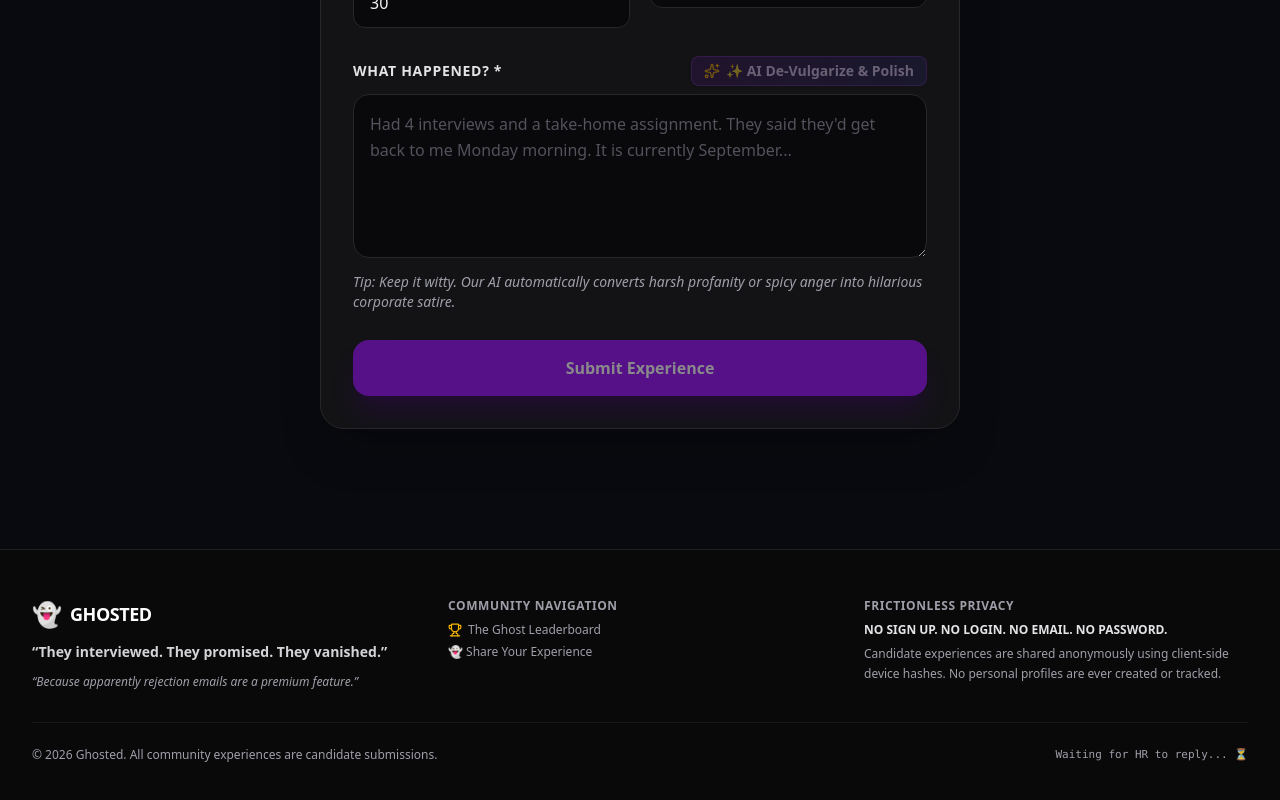
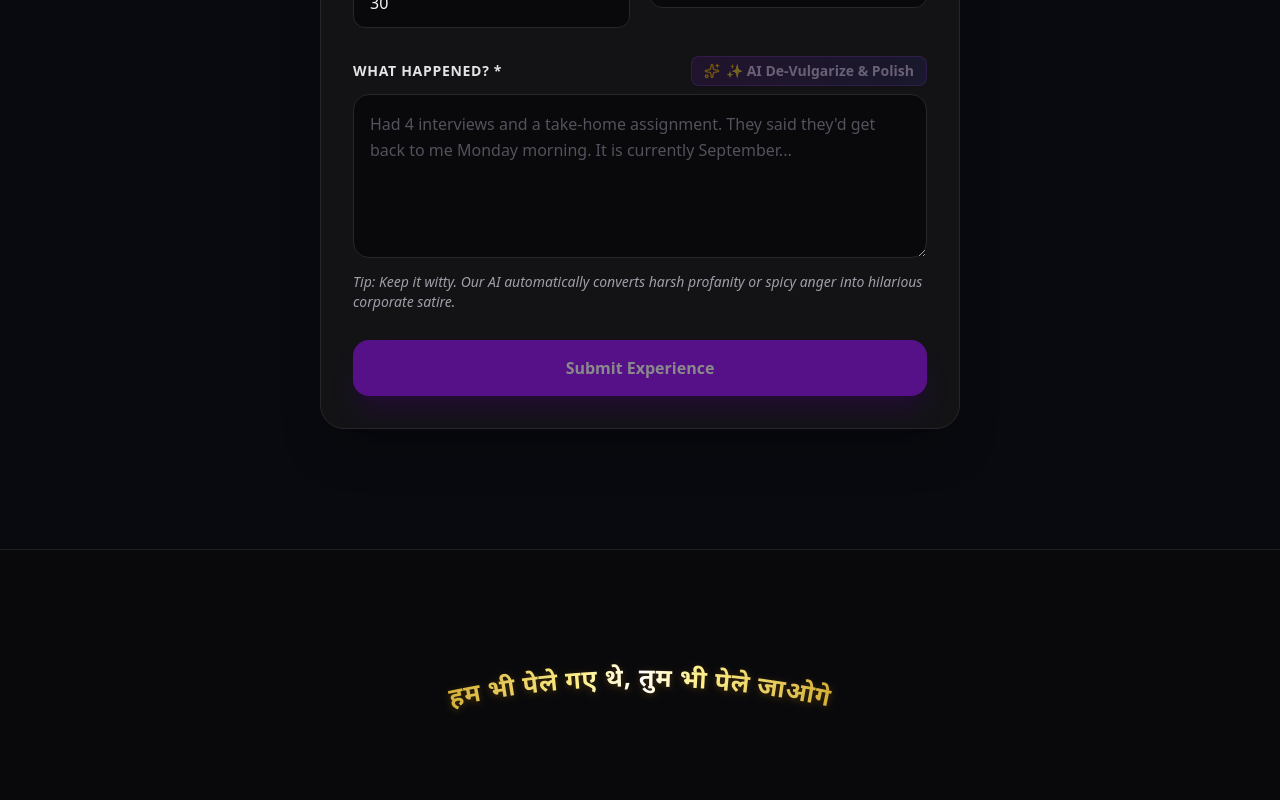
Before and after one commit to Aviral-Saxenaa/fun-project, a Next.js app: page /submit in a window 1280 px wide. Shown: the part 1224-2024 px from the top of the page. Built offline with nearby package versions, Linux system fonts and the light colour scheme.

Commit message:
refactor: simplify footer component
Remove unused imports and reduce boilerplate code for a cleaner layout.

```diff
--- a/src/components/Footer.tsx
+++ b/src/components/Footer.tsx
@@ -1,74 +1,58 @@
 import React from "react";
-import Link from "next/link";
-import { Trophy } from "lucide-react";
 
 export function Footer() {
   return (
-    <footer className="border-t border-zinc-800/80 bg-zinc-950/90 mt-20">
-      <div className="max-w-7xl mx-auto px-4 sm:px-6 lg:px-8 py-12">
-        <div className="grid grid-cols-1 md:grid-cols-3 gap-8 mb-8">
-          {/* Brand & philosophy */}
-          <div className="space-y-3">
-            <div className="flex items-center gap-2">
-              <span className="text-2xl">👻</span>
-              <span className="font-black text-lg tracking-tight text-white">GHOSTED</span>
-            </div>
-            <p className="text-sm font-semibold text-zinc-300">
-              &ldquo;They interviewed. They promised. They vanished.&rdquo;
-            </p>
-            <p className="text-xs text-zinc-400 italic">
-              &ldquo;Because apparently rejection emails are a premium feature.&rdquo;
-            </p>
-          </div>
+    <footer className="border-t border-zinc-800/80 bg-zinc-950 mt-20 py-16 px-4 flex items-center justify-center overflow-hidden">
+      <div className="w-full max-w-2xl mx-auto flex items-center justify-center">
+        <svg
+          viewBox="0 0 720 160"
+          className="w-full h-auto select-none overflow-visible"
+          aria-label="हम भी पेले गए थे, तुम भी पेले जाओगे"
+          role="img"
+        >
+          <defs>
+            {/* Gentle, natural upward arc (∩ shape) with ample headroom */}
+            <path
+              id="footer-semicircle-arc"
+              d="M 30,135 Q 360,20 690,135"
+              fill="none"
+            />
+            {/* Elegant, warm metallic gold-champagne gradient - soft on the eyes, perfectly legible */}
+            <linearGradient id="footer-text-warm" x1="0%" y1="0%" x2="100%" y2="0%">
+              <stop offset="0%" stopColor="#d4af37" />
+              <stop offset="35%" stopColor="#fef08a" />
+              <stop offset="50%" stopColor="#ffffff" />
+              <stop offset="65%" stopColor="#fef08a" />
+              <stop offset="100%" stopColor="#d4af37" />
+            </linearGradient>
 
-          {/* Quick navigation */}
-          <div className="space-y-2">
-            <div className="text-xs font-bold uppercase tracking-wider text-zinc-400">
-              Community Navigation
-            </div>
-            <ul className="space-y-1.5 text-xs text-zinc-400">
-              <li>
-                <Link
-                  href="/leaderboard"
-                  className="hover:text-purple-300 flex items-center gap-1.5 transition-colors"
-                >
-                  <Trophy className="w-3.5 h-3.5 text-amber-400" />
-                  <span>The Ghost Leaderboard</span>
-                </Link>
-              </li>
-              <li>
-                <Link
-                  href="/submit"
-                  className="hover:text-purple-300 flex items-center gap-1.5 transition-colors"
-                >
-                  <span>👻 Share Your Experience</span>
-                </Link>
-              </li>
-            </ul>
-          </div>
+            {/* Soft, subtle warm ambient shadow without blinding blur */}
+            <filter id="gentle-glow" x="-10%" y="-10%" width="120%" height="120%">
+              <feDropShadow dx="0" dy="2" stdDeviation="4" floodColor="#f59e0b" floodOpacity="0.25" />
+            </filter>
+          </defs>
 
-          {/* Frictionless Privacy Promise */}
-          <div className="space-y-2">
-            <div className="text-xs font-bold uppercase tracking-wider text-zinc-400">
-              Frictionless Privacy
-            </div>
-            <div className="text-xs text-zinc-400 space-y-1.5">
-              <p>
-                <strong className="text-zinc-200">NO SIGN UP. NO LOGIN. NO EMAIL. NO PASSWORD.</strong>
-              </p>
-              <p className="leading-relaxed">
-                Candidate experiences are shared anonymously using client-side device hashes. No personal profiles are ever created or tracked.
-              </p>
-            </div>
-          </div>
-        </div>
-
-        <div className="border-t border-zinc-900 pt-6 flex flex-col sm:flex-row items-center justify-between text-xs text-zinc-400 gap-4">
-          <p>© {new Date().getFullYear()} Ghosted. All community experiences are candidate submissions.</p>
-          <p className="font-mono text-[11px] text-zinc-400">
-            Waiting for HR to reply... ⏳
-          </p>
-        </div>
+          {/* Crisp, high-contrast base for perfect Devanagari matra & glyph clarity */}
+          <text
+            className="font-bold tracking-wide"
+            fill="url(#footer-text-warm)"
+            filter="url(#gentle-glow)"
+            style={{
+              fontSize: "27px",
+              fontWeight: 700,
+              fontFamily:
+                '"Noto Sans Devanagari", "Kohinoor Devanagari", "Mangal", "Nirmala UI", system-ui, -apple-system, sans-serif',
+            }}
+          >
+            <textPath
+              href="#footer-semicircle-arc"
+              startOffset="50%"
+              textAnchor="middle"
+            >
+              हम भी पेले गए थे, तुम भी पेले जाओगे
+            </textPath>
+          </text>
+        </svg>
       </div>
     </footer>
   );
```
